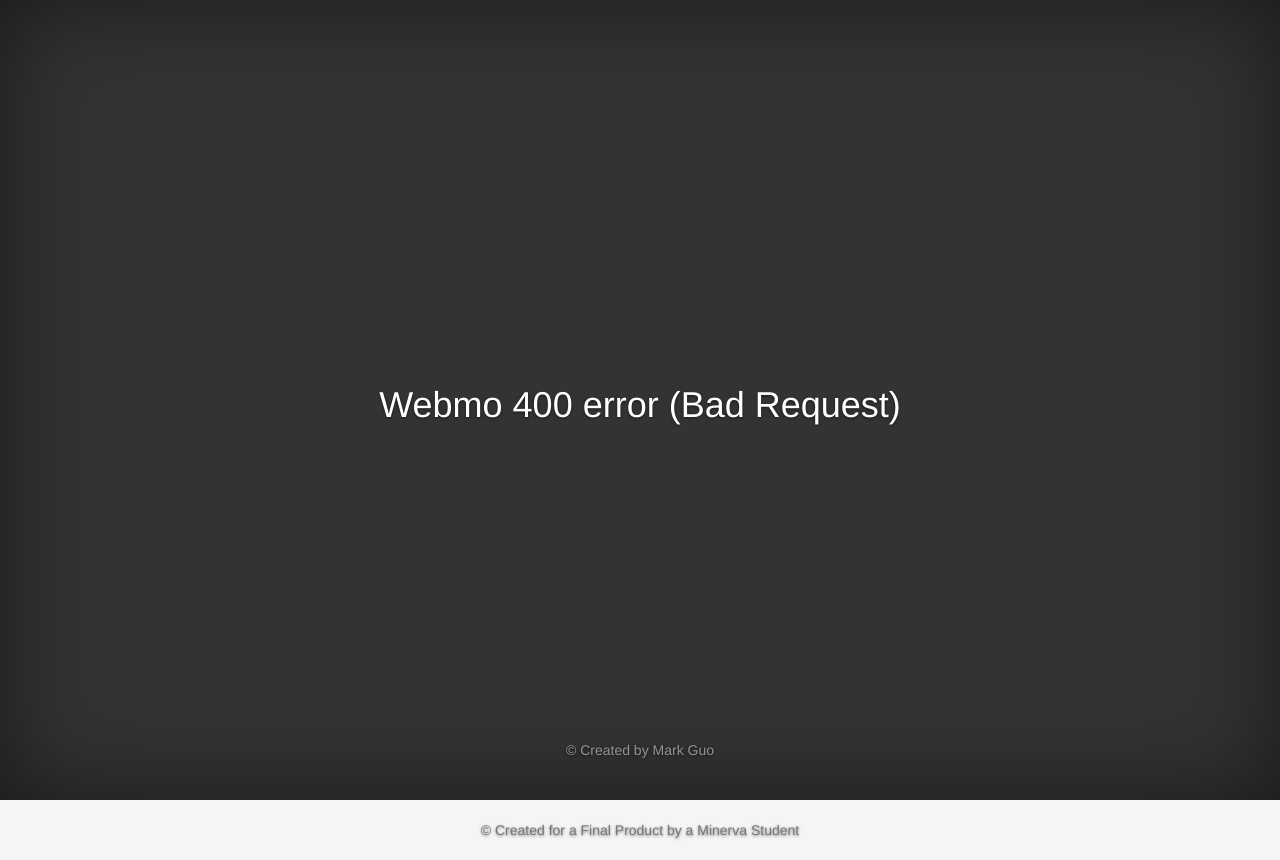
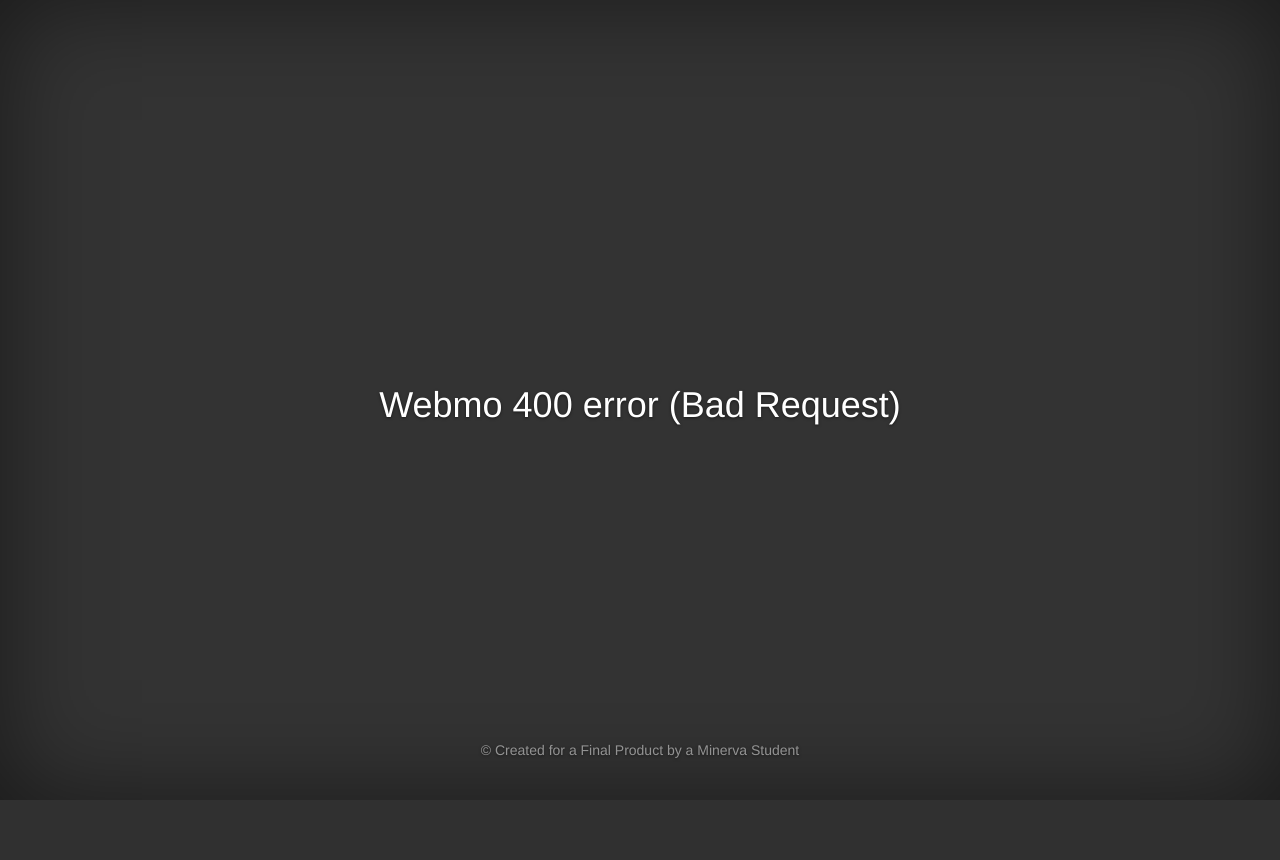
Before and after one commit to markguo40/webmo, a Django app: template templates/400.html in a window 1280 px wide. After the commit the page ends 800 px from the top, so only its background shows below. Run offline with Django 3.2, Linux system fonts and the light colour scheme; the template is opened without the code that fills it, so the values that code supplies are empty; some libraries are stand-ins or nearby versions.

Commit message:
change templates

```diff
--- a/templates/400.html
+++ b/templates/400.html
@@ -32,7 +32,7 @@
 
           <div class="mastfoot">
             <div class="inner">
-              <p>&copy; Created by Mark Guo</p>
+              <p>&copy; Created for a Final Product by a Minerva Student</p>
             </div>
           </div>
 
@@ -42,6 +42,5 @@
 
     </div>
 
-    {% include 'footer.html' %}
   </body>
 </html>
--- a/templates/404.html
+++ b/templates/404.html
@@ -34,7 +34,7 @@
 
           <div class="mastfoot">
             <div class="inner">
-              <p>&copy; Created by Mark Guo</p>
+              <p>&copy; Created for a Final Product by a Minerva Student</p>
             </div>
           </div>
 
@@ -44,6 +44,5 @@
 
     </div>
 
-    {% include 'footer.html' %}
   </body>
 </html>
--- a/templates/500.html
+++ b/templates/500.html
@@ -31,7 +31,7 @@
 
           <div class="mastfoot">
             <div class="inner">
-              <p>&copy; Created by Mark Guo</p>
+              <p>&copy; Created for a Final Product by a Minerva Student</p>
             </div>
           </div>
 
@@ -41,6 +41,5 @@
 
     </div>
 
-    {% include 'footer.html' %}
   </body>
 </html>
```
